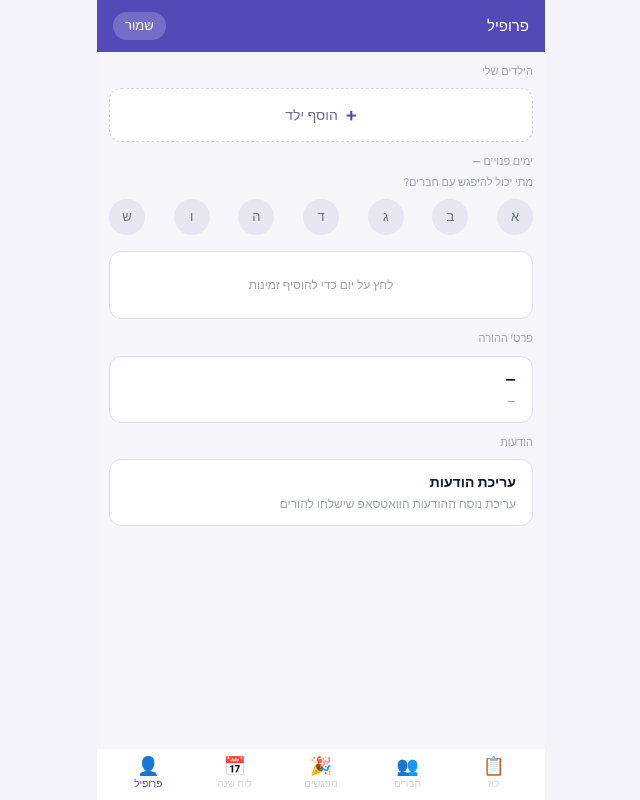
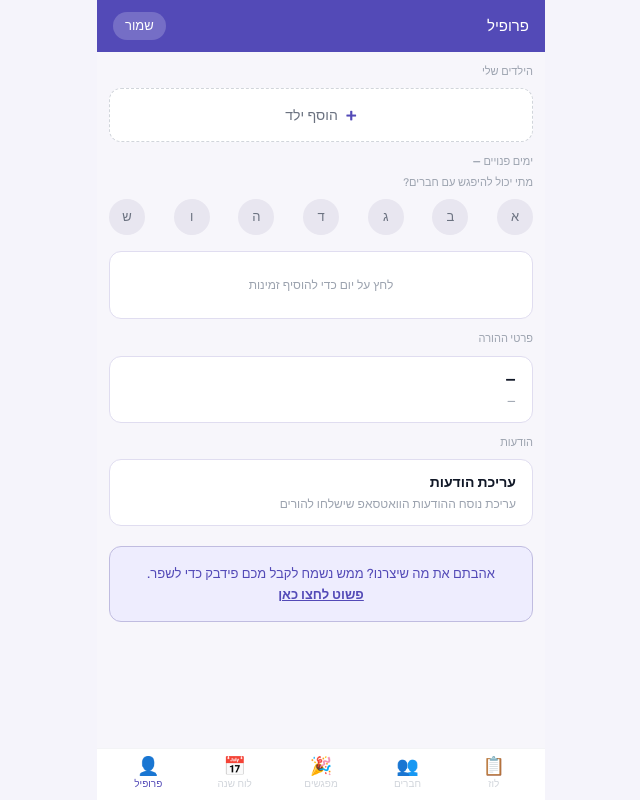
Before and after one commit to madeinphk-alt/kidimeet, a Next.js app: page /settings in a window 1280 px wide. Shown: the whole page, without its empty margins (319-959 px from the left). Built offline with nearby package versions, Linux system fonts and the light colour scheme.

Commit message:
Add feedback WA button at bottom of settings page

```diff
--- a/src/app/settings/page.tsx
+++ b/src/app/settings/page.tsx
@@ -230,6 +230,21 @@ export default function ProfilePage() {
           </button>
         </div>
 
+        {/* Feedback box */}
+        <button
+          onClick={() => {
+            const msg = encodeURIComponent('היי, אני נעזר בקידימיט ואשמח לתת לכם פידבוק');
+            window.open(`https://wa.me/972546545850?text=${msg}`, '_blank');
+          }}
+          className="w-full bg-[#EEEDFE] border border-[#c0bce0] rounded-xl px-5 py-4 text-center active:opacity-70 mt-2"
+          dir="rtl"
+        >
+          <p className="text-[13px] text-[#534AB7] leading-relaxed">
+            אהבתם את מה שיצרנו? ממש נשמח לקבל מכם פידבק כדי לשפר.{' '}
+            <span className="font-semibold underline">פשוט לחצו כאן</span>
+          </p>
+        </button>
+
       </main>
 
       <BottomNav active="settings" />
```
